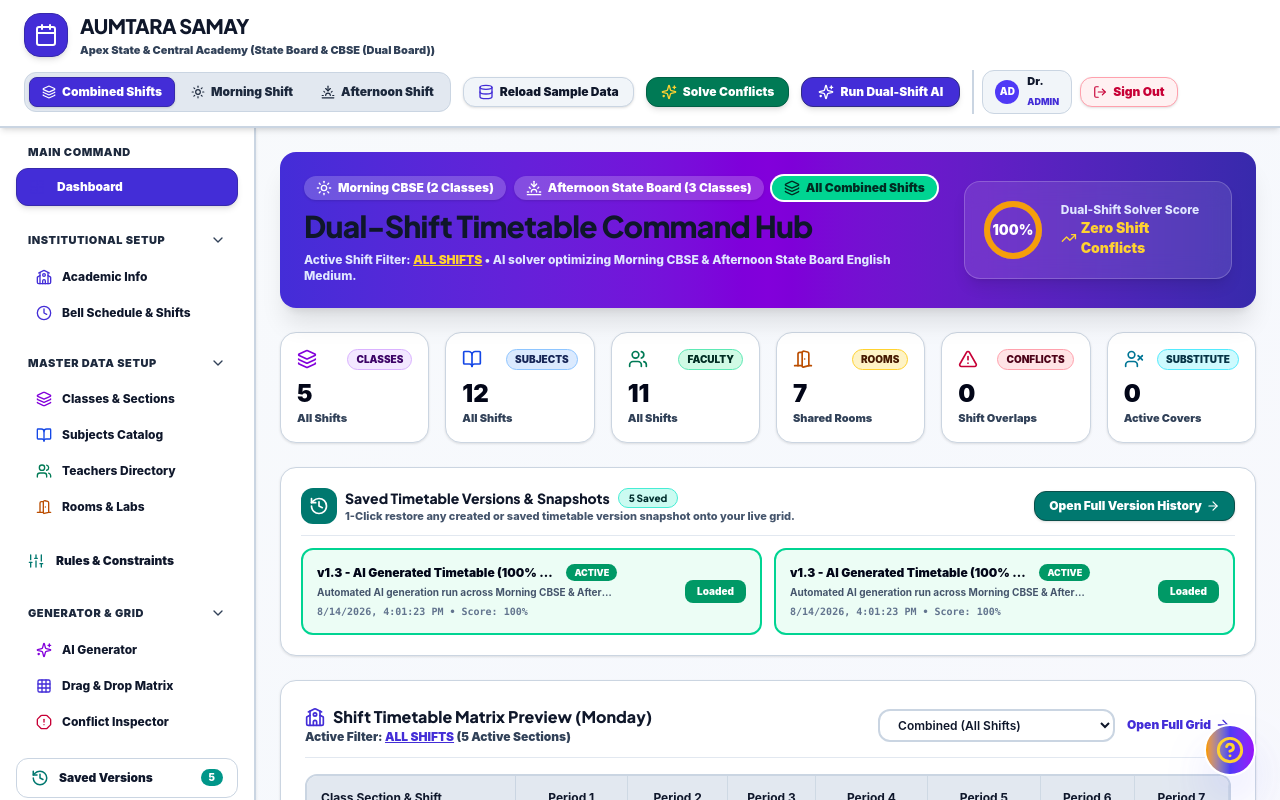
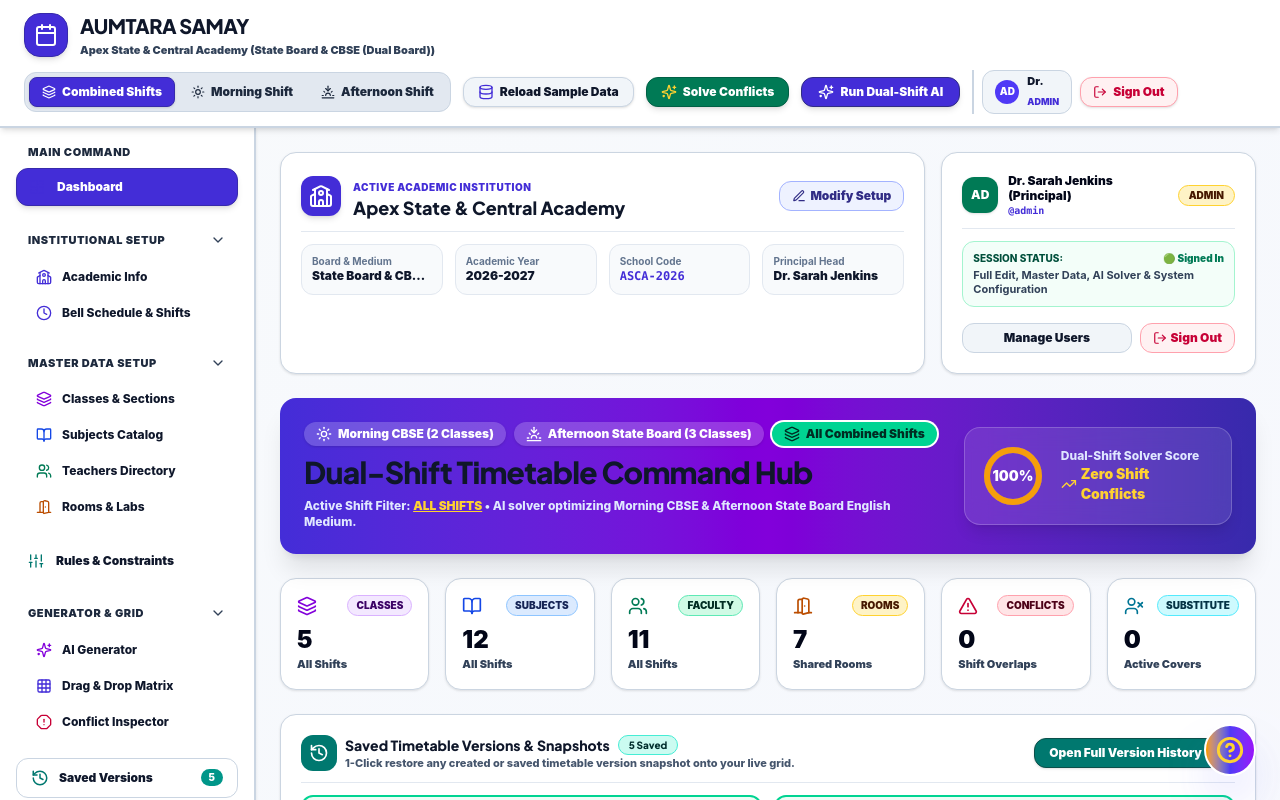
Before and after one commit to megabytes1-eng/Aumtara-Sumay, a React (Vite) app: page / in a window 1280 px wide. Shown: the top 800 px of the page. Built offline with nearby package versions, Linux system fonts and the light colour scheme.

Commit message:
Added Admin Dashboard School Info Card and Logged-In User Profile Details Widget

```diff
--- a/src/components/Dashboard.jsx
+++ b/src/components/Dashboard.jsx
@@ -14,7 +14,11 @@ import {
   Sunset,
   School,
   History,
-  RotateCcw
+  RotateCcw,
+  UserCheck,
+  LogOut,
+  ShieldCheck,
+  Edit3
 } from 'lucide-react';
 
 export default function Dashboard() {
@@ -36,7 +40,12 @@ export default function Dashboard() {
     showToast,
     timetableVersions,
     activeVersionId,
-    restoreTimetableVersion
+    restoreTimetableVersion,
+    institution,
+    currentUser,
+    rolePermissions,
+    logout,
+    setIsLoginModalOpen
   } = useTimetable();
 
   const morningClassesCount = classes.filter((c) => c.shift === 'Morning Shift').length;
@@ -65,6 +74,117 @@ export default function Dashboard() {
 
   return (
     <div className="space-y-6 pb-12">
+      {/* Admin Dashboard: School Details & Logged-In User Profile Widget */}
+      <div className="grid grid-cols-1 lg:grid-cols-3 gap-4">
+        {/* School Information Card */}
+        <div className="lg:col-span-2 glass-panel p-5 rounded-2xl border-2 border-indigo-300 dark:border-indigo-800/80 bg-white dark:bg-slate-900 shadow-xl space-y-3">
+          <div className="flex items-center justify-between border-b border-slate-200 dark:border-slate-800 pb-3">
+            <div className="flex items-center space-x-3">
+              <div className="h-10 w-10 rounded-xl bg-indigo-700 text-white flex items-center justify-center shadow-md">
+                <School className="h-6 w-6" />
+              </div>
+              <div>
+                <span className="text-[10px] font-black uppercase text-indigo-700 dark:text-amber-300 tracking-wider">
+                  ACTIVE ACADEMIC INSTITUTION
+                </span>
+                <h2 className="text-lg font-black text-slate-950 dark:text-white leading-tight">
+                  {institution.name}
+                </h2>
+              </div>
+            </div>
+            <button
+              onClick={() => navigateTo('setup', 'tab-1')}
+              className="px-3 py-1.5 bg-indigo-50 dark:bg-indigo-950/60 hover:bg-indigo-100 text-indigo-900 dark:text-indigo-200 text-xs font-black rounded-xl border border-indigo-300 dark:border-indigo-700 transition-all flex items-center space-x-1 cursor-pointer"
+            >
+              <Edit3 className="h-3.5 w-3.5" />
+              <span className="hidden sm:inline">Modify Setup</span>
+            </button>
+          </div>
+
+          <div className="grid grid-cols-2 sm:grid-cols-4 gap-3 text-xs">
+            <div className="p-2.5 rounded-xl bg-slate-50 dark:bg-slate-800/60 border border-slate-200 dark:border-slate-700">
+              <span className="text-[10px] text-slate-500 font-bold block">Board & Medium</span>
+              <p className="font-black text-slate-900 dark:text-slate-100 truncate">{institution.board}</p>
+            </div>
+
+            <div className="p-2.5 rounded-xl bg-slate-50 dark:bg-slate-800/60 border border-slate-200 dark:border-slate-700">
+              <span className="text-[10px] text-slate-500 font-bold block">Academic Year</span>
+              <p className="font-black text-slate-900 dark:text-slate-100">{institution.academicYear}</p>
+            </div>
+
+            <div className="p-2.5 rounded-xl bg-slate-50 dark:bg-slate-800/60 border border-slate-200 dark:border-slate-700">
+              <span className="text-[10px] text-slate-500 font-bold block">School Code</span>
+              <p className="font-black text-indigo-700 dark:text-indigo-300 font-mono">{institution.code}</p>
+            </div>
+
+            <div className="p-2.5 rounded-xl bg-slate-50 dark:bg-slate-800/60 border border-slate-200 dark:border-slate-700">
+              <span className="text-[10px] text-slate-500 font-bold block">Principal Head</span>
+              <p className="font-black text-slate-900 dark:text-slate-100 truncate">{institution.principalName}</p>
+            </div>
+          </div>
+        </div>
+
+        {/* Active Admin / User Profile Details Card */}
+        <div className="glass-panel p-5 rounded-2xl border-2 border-emerald-300 dark:border-emerald-800/80 bg-white dark:bg-slate-900 shadow-xl flex flex-col justify-between space-y-3">
+          <div className="flex items-center justify-between border-b border-slate-200 dark:border-slate-800 pb-2.5">
+            <div className="flex items-center space-x-2.5">
+              <div className="h-9 w-9 rounded-xl bg-emerald-700 text-white flex items-center justify-center shadow font-black text-xs uppercase">
+                {currentUser?.username ? currentUser.username.slice(0, 2) : 'AD'}
+              </div>
+              <div>
+                <p className="text-xs font-black text-slate-950 dark:text-white leading-tight">
+                  {currentUser?.name || 'Administrator'}
+                </p>
+                <p className="text-[10px] text-indigo-700 dark:text-indigo-300 font-mono font-bold">
+                  @{currentUser?.username || 'admin'}
+                </p>
+              </div>
+            </div>
+
+            <span className={`px-2.5 py-0.5 rounded-full text-[10px] font-black uppercase border ${
+              currentUser?.role === 'admin'
+                ? 'bg-amber-100 text-amber-950 border-amber-300 dark:bg-amber-950 dark:text-amber-200'
+                : currentUser?.role === 'hod'
+                ? 'bg-purple-100 text-purple-950 border-purple-300 dark:bg-purple-950 dark:text-purple-200'
+                : 'bg-emerald-100 text-emerald-950 border-emerald-300 dark:bg-emerald-950 dark:text-emerald-200'
+            }`}>
+              {currentUser?.role || 'admin'}
+            </span>
+          </div>
+
+          <div className="p-2.5 rounded-xl bg-emerald-50/60 dark:bg-emerald-950/30 border border-emerald-200 dark:border-emerald-800/60 text-xs space-y-1">
+            <div className="flex items-center justify-between">
+              <span className="text-[10px] font-extrabold text-emerald-900 dark:text-emerald-200 uppercase">
+                Session Status:
+              </span>
+              <span className="text-[10px] font-black text-emerald-700 dark:text-emerald-300">
+                🟢 Signed In
+              </span>
+            </div>
+            <p className="text-[11px] text-slate-700 dark:text-slate-300 font-bold leading-tight">
+              {rolePermissions[currentUser?.role]?.description || 'Full System Administration'}
+            </p>
+          </div>
+
+          <div className="flex items-center space-x-2 pt-1">
+            <button
+              onClick={() => navigateTo('settings')}
+              className="flex-1 py-1.5 bg-slate-100 hover:bg-slate-200 dark:bg-slate-800 dark:hover:bg-slate-700 text-slate-900 dark:text-slate-100 text-xs font-black rounded-xl border border-slate-300 dark:border-slate-600 transition-all text-center cursor-pointer"
+            >
+              Manage Users
+            </button>
+
+            <button
+              onClick={logout}
+              className="px-3 py-1.5 bg-rose-50 hover:bg-rose-100 dark:bg-rose-950/40 dark:hover:bg-rose-900/60 text-rose-700 dark:text-rose-300 text-xs font-black rounded-xl border border-rose-300 dark:border-rose-800 transition-all flex items-center space-x-1 cursor-pointer"
+            >
+              <LogOut className="h-3.5 w-3.5" />
+              <span>Sign Out</span>
+            </button>
+          </div>
+        </div>
+      </div>
+
       {/* Welcome Banner & Dual Shift Info */}
       <div className="relative overflow-hidden rounded-2xl p-6 bg-gradient-to-r from-indigo-700 via-purple-700 to-indigo-800 text-white shadow-xl">
         <div className="flex flex-col md:flex-row md:items-center justify-between gap-6 relative z-10">
```
